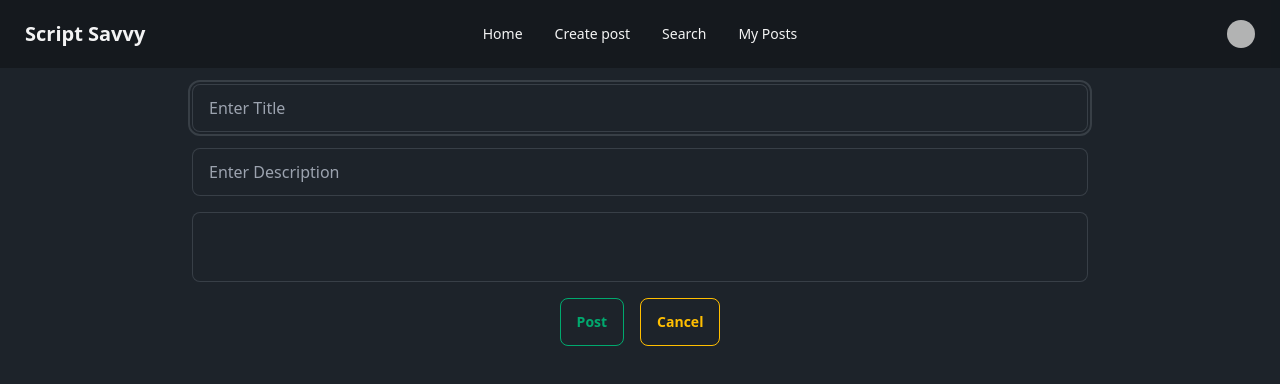
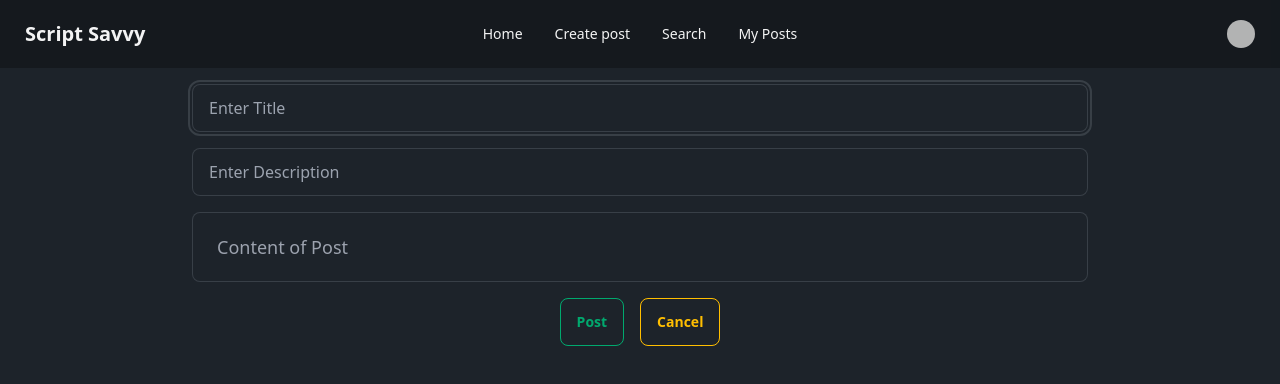
Before and after one commit to JagTheFriend/Script-Savvy, a Next.js app: page /create in a window 1280 px wide. Shown: the top 384 px of the page. Built offline with nearby package versions, Linux system fonts and the light colour scheme; no server answers; sample sign-in values are in the browser's storage; some icons are missing.

Commit message:
Added placeholder
Signed-off-by: JagTheFriend <JagTheFriend12@gmail.com>

```diff
--- a/package.json
+++ b/package.json
@@ -16,6 +16,7 @@
     "@clerk/nextjs": "^5.0.8",
     "@prisma/client": "^5.10.2",
     "@t3-oss/env-nextjs": "^0.10.1",
+    "@tiptap/extension-placeholder": "^2.4.0",
     "@tiptap/pm": "^2.4.0",
     "@tiptap/react": "^2.4.0",
     "@tiptap/starter-kit": "^2.4.0",
--- a/src/components/PostContentInput.tsx
+++ b/src/components/PostContentInput.tsx
@@ -1,12 +1,18 @@
 "use client";
 
+import Placeholder from "@tiptap/extension-placeholder";
 import { EditorContent, useEditor } from "@tiptap/react";
 import StarterKit from "@tiptap/starter-kit";
 
 export default function TiptapPostContentInput() {
   const editor = useEditor({
-    extensions: [StarterKit],
-    content: "",
+    extensions: [
+      StarterKit,
+      Placeholder.configure({
+        // Use a placeholder:
+        placeholder: "Content of Post",
+      }),
+    ],
     editorProps: {
       attributes: {
         class: "textarea input-bordered textarea-lg w-full lg:max-w-4xl",
--- a/src/styles/globals.css
+++ b/src/styles/globals.css
@@ -74,3 +74,11 @@
     @apply bg-background text-foreground;
   }
 }
+
+.tiptap p.is-editor-empty:first-child::before {
+  color: #9ca2ae;
+  content: attr(data-placeholder);
+  float: left;
+  height: 0;
+  pointer-events: none;
+}
```
Also changed, not shown: 1 other file (tests, documents, lock files or other folders). Lines whose indentation alone changed are shown as unchanged.
